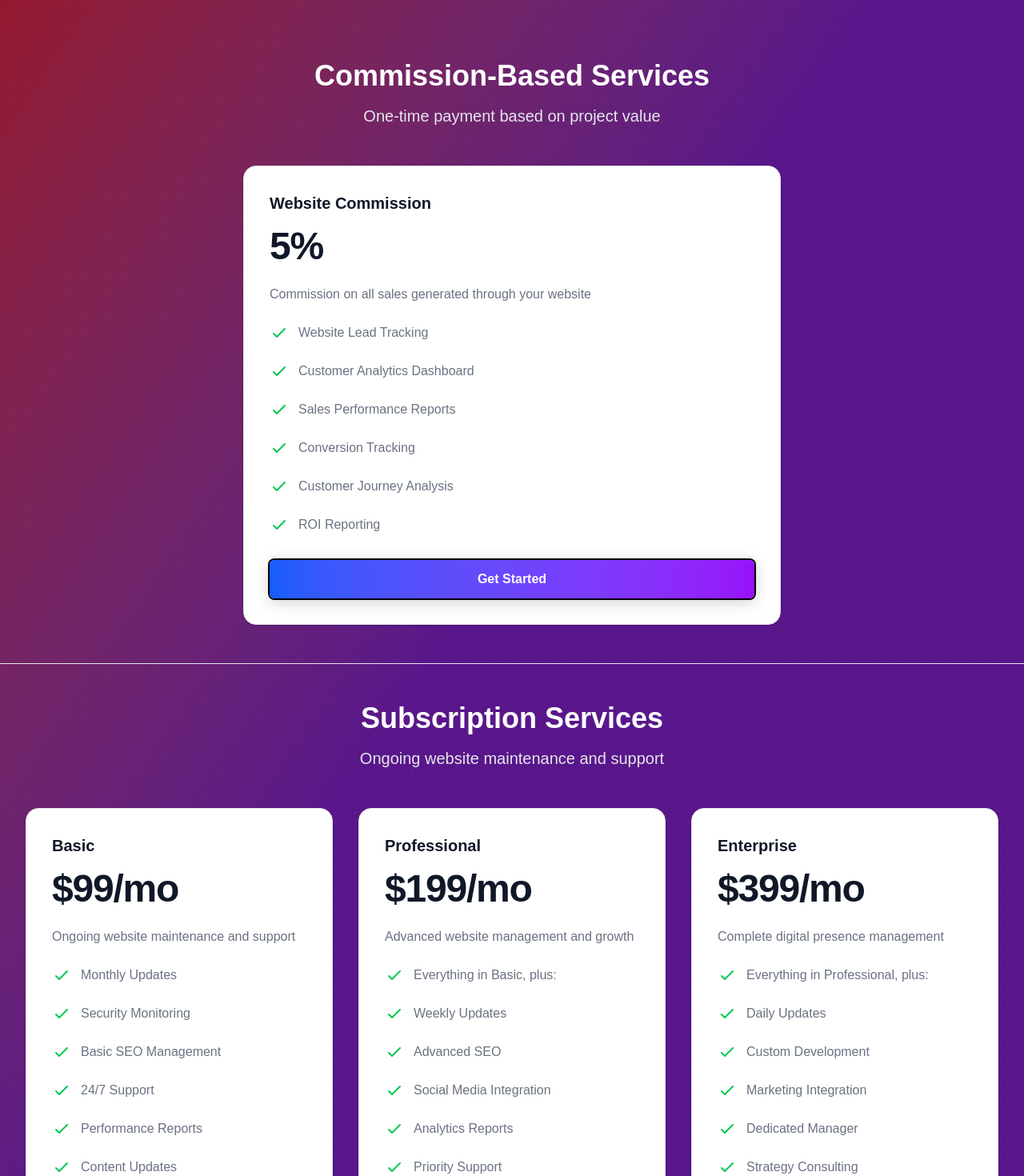
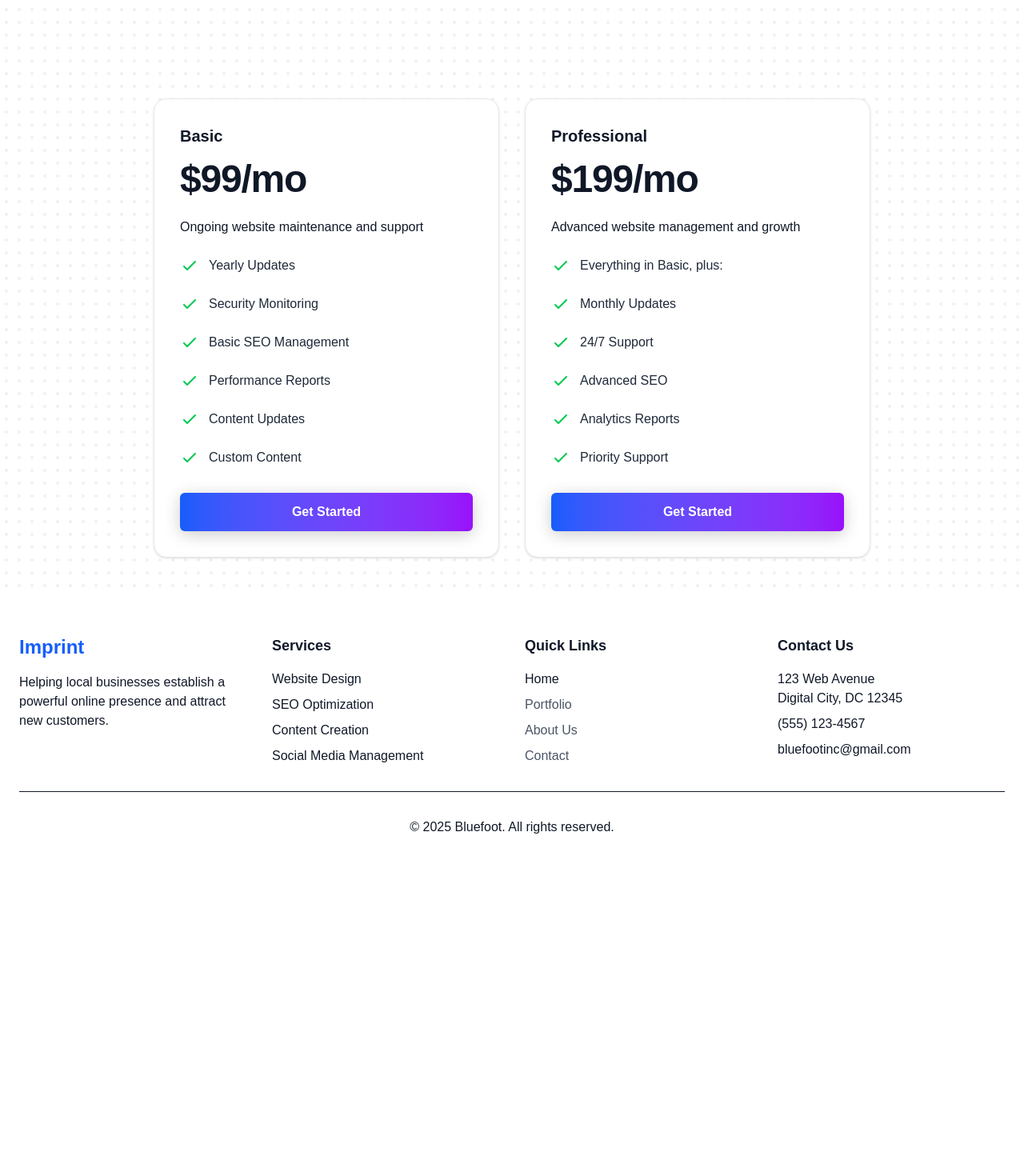
Before and after one commit to burakaliu/bluefoot, a Next.js app: page /pricing in a window 1280 px wide. Shown: the part 340-1810 px from the top of the page at 80% size. After the commit the page ends 1434 px from the top, so only its background shows below. Built offline with nearby package versions, Linux system fonts and the light colour scheme.

Commit message:
refactor: update pricing page and footer content and styling
Update the pricing page to remove the Enterprise tier, modify feature lists, and adjust text and background colors. Also, change the footer logo text from "bluefoot" to "Imprint" for better clarity and branding consistency.

```diff
--- a/src/app/(pages)/pricing/page.js
+++ b/src/app/(pages)/pricing/page.js
@@ -23,12 +23,12 @@ export default function PricingPage() {
       price: "$99/mo",
       description: "Ongoing website maintenance and support",
       features: [
-        "Monthly Updates",
+        "Yearly Updates",
         "Security Monitoring",
         "Basic SEO Management",
-        "24/7 Support",
         "Performance Reports",
-        "Content Updates"
+        "Content Updates",
+        "Custom Content"
       ]
     },
     {
@@ -37,36 +37,23 @@ export default function PricingPage() {
       description: "Advanced website management and growth",
       features: [
         "Everything in Basic, plus:",
-        "Weekly Updates",
+        "Monthly Updates",
+        "24/7 Support",
         "Advanced SEO",
-        "Social Media Integration",
         "Analytics Reports",
         "Priority Support"
       ]
     },
-    {
-      name: "Enterprise",
-      price: "$399/mo",
-      description: "Complete digital presence management",
-      features: [
-        "Everything in Professional, plus:",
-        "Daily Updates",
-        "Custom Development",
-        "Marketing Integration",
-        "Dedicated Manager",
-        "Strategy Consulting"
-      ]
-    }
   ];
 
   const PricingSection = ({ title, description, tiers }) => (
     <div className="py-12 px-4 sm:px-6 lg:px-8">
       <div className="max-w-7xl mx-auto">
         <div className="text-center">
-          <h2 className="text-3xl font-extrabold text-white sm:text-4xl">
+          <h2 className="text-3xl font-extrabold text-gray-900 sm:text-4xl">
             {title}
           </h2>
-          <p className="mt-4 text-xl font-medium text-gray-200">
+          <p className="mt-4 text-xl font-medium text-gray-800">
             {description}
           </p>
       </div>
@@ -90,7 +77,7 @@ export default function PricingPage() {
                     {tier.price}
                   </span>
                 </p>
-                <p className="mt-6 text-gray-500">{tier.description}</p>
+                <p className="mt-6 text-gray-900">{tier.description}</p>
 
                 <ul role="list" className="mt-6 space-y-6">
                   {tier.features.map((feature) => (
@@ -109,14 +96,14 @@ export default function PricingPage() {
                           d="M5 13l4 4L19 7"
                         />
                       </svg>
-                      <span className="ml-3 text-gray-500">{feature}</span>
+                      <span className="ml-3 text-gray-800">{feature}</span>
                     </li>
                   ))}
                 </ul>
               </div>
 
               <button
-                className="mt-8 block w-full bg-gradient-to-r from-blue-600 to-purple-600 text-white font-semibold rounded-md py-3 px-4 text-center transform transition-all duration-300 hover:scale-105 hover:shadow-[0_8px_30px_rgba(0,0,0,0.3)] shadow-[0_4px_20px_rgba(0,0,0,0.2)] hover:from-blue-700 hover:to-purple-700 active:scale-95 ring-2 ring-black hover:ring-4"
+                className="mt-8 block w-full bg-gradient-to-r from-blue-600 to-purple-600 text-white font-semibold rounded-md py-3 px-4 text-center transform transition-all duration-300 hover:scale-105 hover:shadow-[0_8px_30px_rgba(0,0,0,0.3)] shadow-[0_4px_20px_rgba(0,0,0,0.2)] hover:from-blue-700 hover:to-purple-700 active:scale-95 "
               >
                 Get Started
               </button>
@@ -128,28 +115,21 @@ export default function PricingPage() {
   );
 
   return (
-    <div className="min-h-screen relative bg-gradient-to-br from-red-800 via-purple-900 to-purple-900">
-      <div className="absolute inset-0 bg-[radial-gradient(#fecaca_1px,transparent_1px)] [background-size:24px_24px] opacity-[0.07]"></div>
+    <div className="min-h-screen relative bg-white">
+      <div className="absolute inset-0 bg-[radial-gradient(#e5e7eb_2px,transparent_2px)] [background-size:16px_16px] opacity-60"></div>
       <div className="relative">
         <div className="text-center py-16">
-          <h1 className="text-5xl font-extrabold text-white mb-6 leading-relaxed">
+          <h1 className="text-5xl font-extrabold text-gray-800 mb-6 leading-relaxed">
             Flexible Pricing Solutions
           </h1>
-          <p className="text-xl font-medium text-gray-200 max-w-3xl mx-auto leading-relaxed">
+          <p className="text-xl font-medium text-gray-900 max-w-3xl mx-auto leading-relaxed">
             Tailored financial options to support businesses of all sizes, from emerging startups to established enterprises
           </p>
         </div>
 
-        <div className="border-b border-gray-200">
-          <PricingSection
-            title="Commission-Based Services"
-            description="One-time payment based on project value"
-            tiers={commissionTiers}
-          />
-        </div>
         <PricingSection
-          title="Subscription Services"
-          description="Ongoing website maintenance and support"
+          //title="Subscription Services"
+          //description="Ongoing website maintenance and support"
           tiers={subscriptionTiers}
         />
       </div>
--- a/src/app/components/footer.js
+++ b/src/app/components/footer.js
@@ -10,7 +10,7 @@ const Footer = () => {
           {/* Logo and Description */}
           <div className="col-span-1">
             <Link href="/" className="text-2xl font-bold text-blue-600 mb-4 block">
-              bluefoot
+              Imprint
             </Link>
             <p className="text-gray-900 mb-4">
               Helping local businesses establish a powerful online presence and attract new
```
